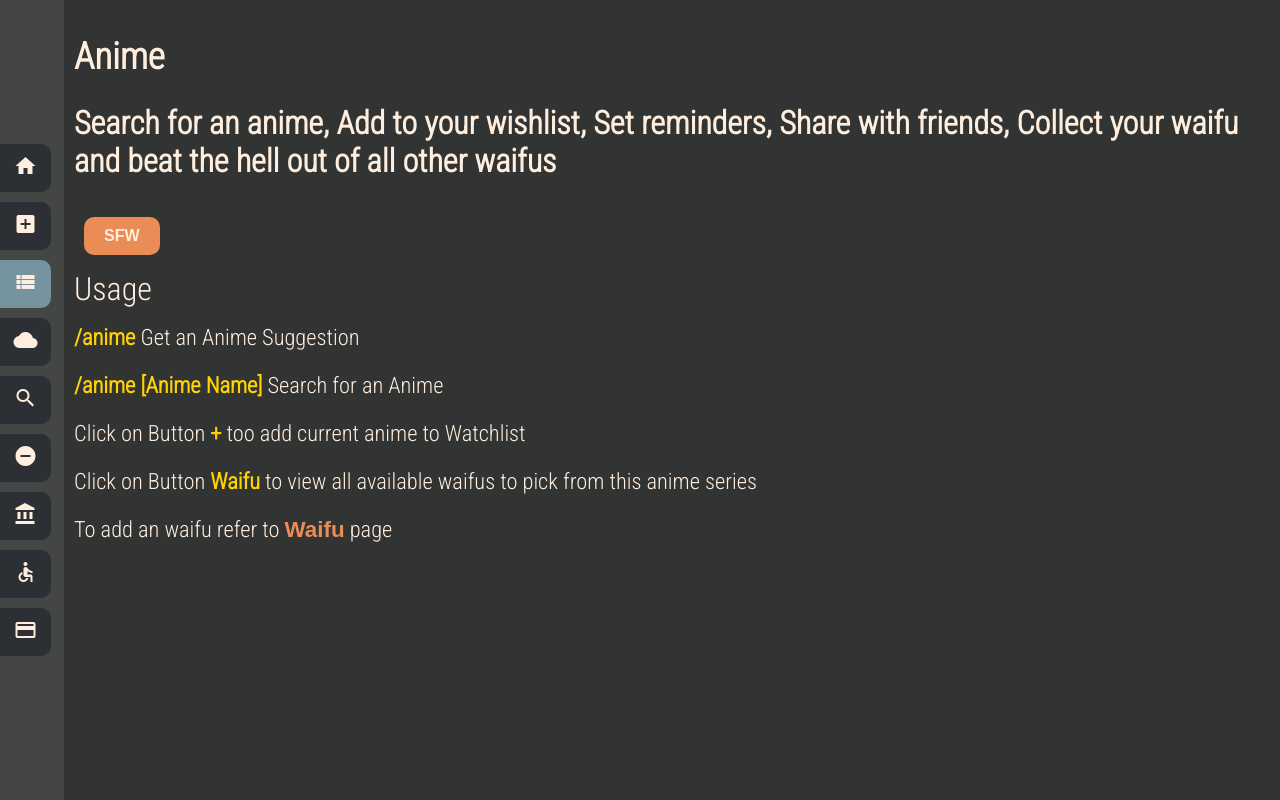
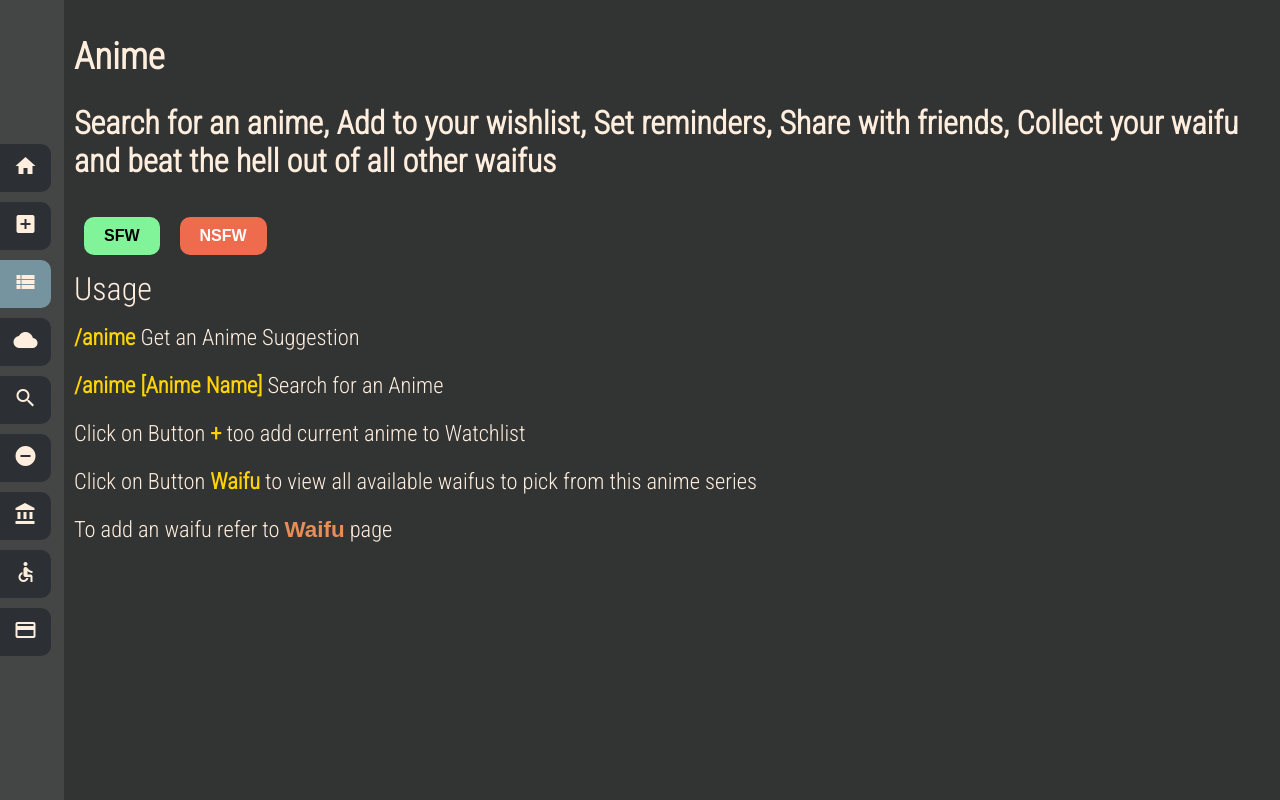
Before and after one commit to moyshik7/botpage-beta, a plain HTML site: page commands/anime/index.html in a window 1280 px wide. Drawn offline with Linux system fonts and the light colour scheme; a web font is replaced by a local one.

Commit message:
Fixed tag issues

```diff
--- a/commands/anime/index.html
+++ b/commands/anime/index.html
@@ -114,7 +114,7 @@
                     <h2>Search for an anime, Add to your wishlist, Set reminders, Share with friends, Collect your waifu and beat the hell out of all other waifus</h2>
                 </div>
                 <div id="tags" class="flex-container flex-row">
-                    <div>SFW</div>
+                    <div class="sfw" >SFW</div> <div class="nsfw" >NSFW</div>
                 </div>
                 <div id="usage">
                     <div class="label">Usage</div>
--- a/commands/anime/style.css
+++ b/commands/anime/style.css
@@ -65,10 +65,18 @@ p a {
 }
 #tags div{
     font-weight: 800;
-    background-color: #EA8C55;
     padding: 10px;
     padding-left: 20px;
     padding-right: 20px;
     margin: 10px;
     border-radius: 10px;
+    font-weight: 800;
 }
+.sfw {
+    background-color: #81F499;
+    color: black;
+}
+.nsfw {
+    background-color: #EE6C4D;
+    color: white;
+}
```
